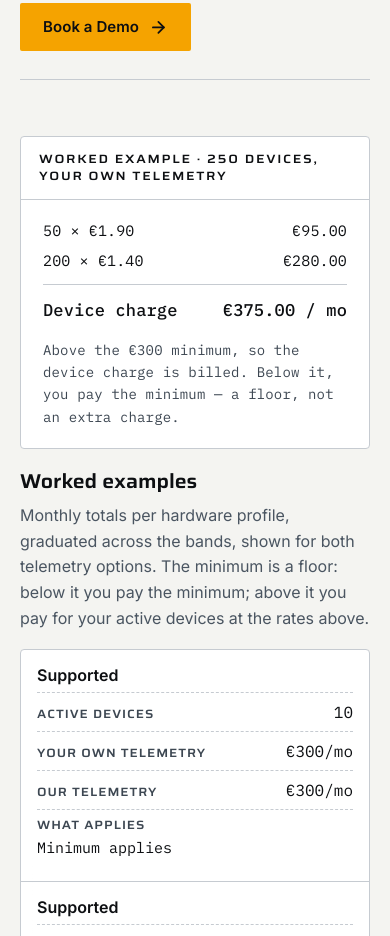
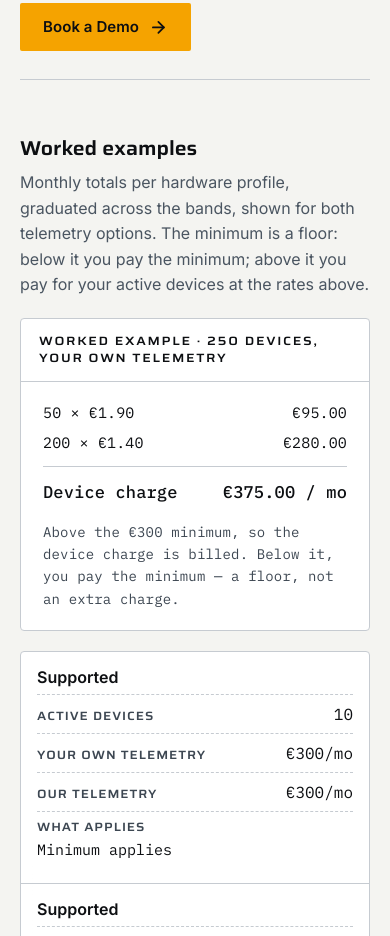
Before and after one commit to GlobalStormCloud/GlobalStormCloud.github.io, an Astro site in the folder astro/: page /pricing in a window 390 px wide. Shown: the part 5200-6136 px from the top of the page. Built offline with nearby package versions, Linux system fonts and the light colour scheme; Astro itself is replaced by a stand-in of ours.

Commit message:
Worked examples: align the plate with the table
Move the "Worked examples" heading and intro above both columns so the
worked-example plate and the examples table start on the same line.
Markup order on small screens is heading, plate, table. No figures or
wording change.

```diff
--- a/astro/src/components/sections/Pricing.astro
+++ b/astro/src/components/sections/Pricing.astro
@@ -90,6 +90,10 @@ if (Math.abs(total - published) > 0.001) throw new Error(`Worked example ${total
   <InlineCta c={c} locale={locale} />
 
   <section class="ex" id="examples" aria-labelledby="ex-h">
+    <div class="ex__head">
+      <h3 class="h3">{p.examplesTitle}</h3>
+      <p class="muted ex__intro">{p.examplesNote}</p>
+    </div>
     <div class="plate ex__calc">
       <div class="plate__hdr"><h2 id="ex-h" class="legend">{s.exampleTitle}</h2></div>
       <div class="ex__body mono num">
@@ -99,8 +103,6 @@ if (Math.abs(total - published) > 0.001) throw new Error(`Worked example ${total
       </div>
     </div>
     <div class="ex__table">
-      <h3 class="h3">{p.examplesTitle}</h3>
-      <p class="muted ex__intro">{p.examplesNote}</p>
       <div class="tbl-wrap" tabindex="0" role="region" aria-label={p.examplesTitle}>
         <table class="tbl tbl--mono tbl--stack num">
           <thead><tr><th scope="col">{p.colProfile}</th><th scope="col" class="r">{p.colDevices}</th><th scope="col" class="r">{p.colOwn}</th><th scope="col" class="r">{p.colOurs}</th><th scope="col">{p.colBasis}</th></tr></thead>
@@ -179,7 +181,9 @@ if (Math.abs(total - published) > 0.001) throw new Error(`Worked example ${total
   /* Balance the title lines so "250" is not left hanging at the end of the first line. */
   .ex__calc .plate__hdr h2 { text-wrap: balance; }
   .ex__note { margin-top: 12px; color: var(--steel-deep); font-size: 14px; line-height: 1.6; }
-  .ex__intro { margin: 10px 0 18px; font-size: 16px; }
+  /* Heading and intro span both columns, so the worked-example plate and the table start on the same line. */
+  .ex__head { grid-column: 1 / -1; }
+  .ex__intro { margin: 10px 0 0; font-size: 16px; max-width: 60em; }
   .extras { display: grid; grid-template-columns: repeat(3, minmax(0, 1fr)); gap: 20px; margin-top: clamp(56px, 6vw, 88px); align-items: start; }
   .plate__foot { padding: 14px 18px 18px; border-top: 1px solid var(--alloy); font-size: 15px; }
   /* Extras plates: label above value, so a price never breaks mid-figure ("+€200–/500…"). */
```
